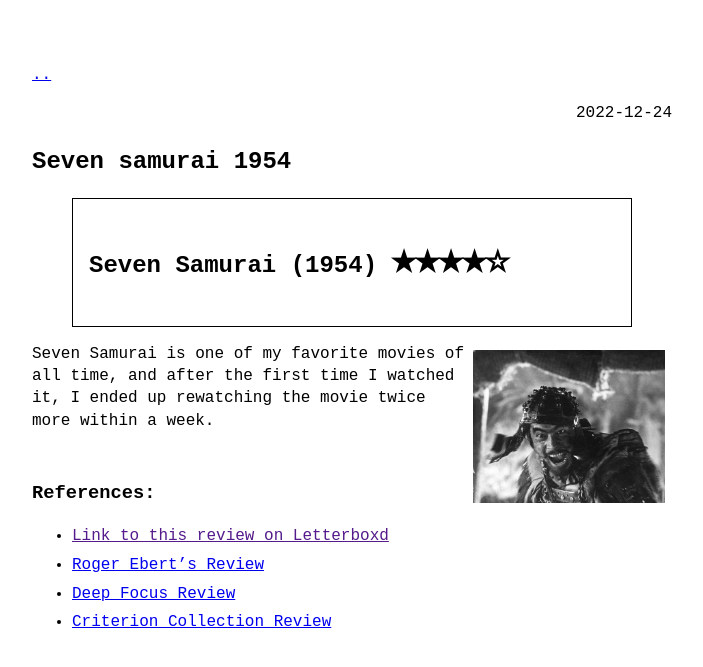
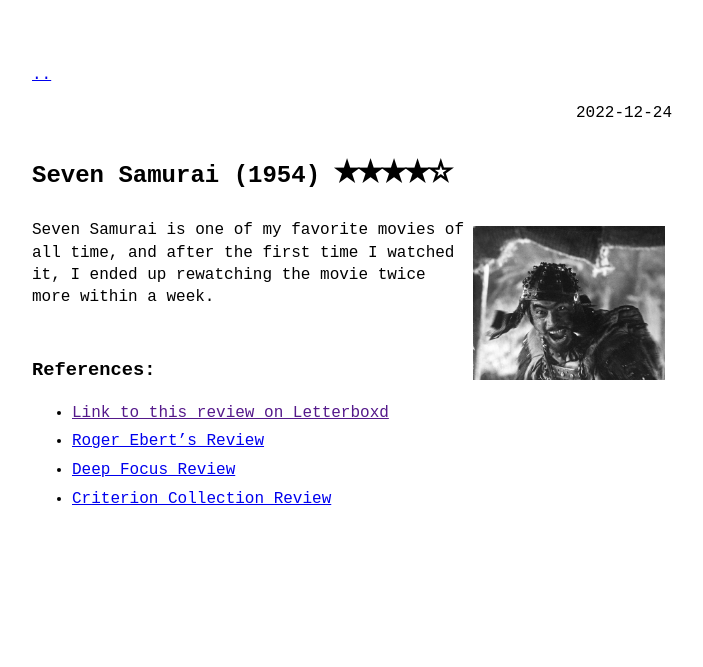
Before and after one commit to abadari3/abadari3.github.io, a Jekyll site: the page built from _posts/2022-12-24-Seven Samurai 1954.md, in a window 1280 px wide. Shown: the top 667 px of the page, without its empty margins (288-991 px from the left). Built offline with Jekyll 4.4.1, drawn with Linux system fonts in a browser that asks for light colours.

Commit message:
Update 2022-12-24-Seven Samurai 1954.md

```diff
--- a/_posts/2022-12-24-Seven Samurai 1954.md
+++ b/_posts/2022-12-24-Seven Samurai 1954.md
@@ -1,9 +1,7 @@
 ---
 layout: post
-title:
+title: Seven Samurai (1954) <font size=7>★★★★☆</font>
 ---
-
-># Seven Samurai (1954) <font size=7>★★★★☆</font>
 
 <img align="right" src="https://raw.githubusercontent.com/abadari3/abadari3.github.io/master/_images/sevensamurai1.jpeg" style="float: right;margin-right: 7px;margin-left: 7px;margin-top: 7px;width: 30%">
 Seven Samurai is one of my favorite movies of all time, and after the first time I watched it, I ended up rewatching the movie twice more within a week.
```
